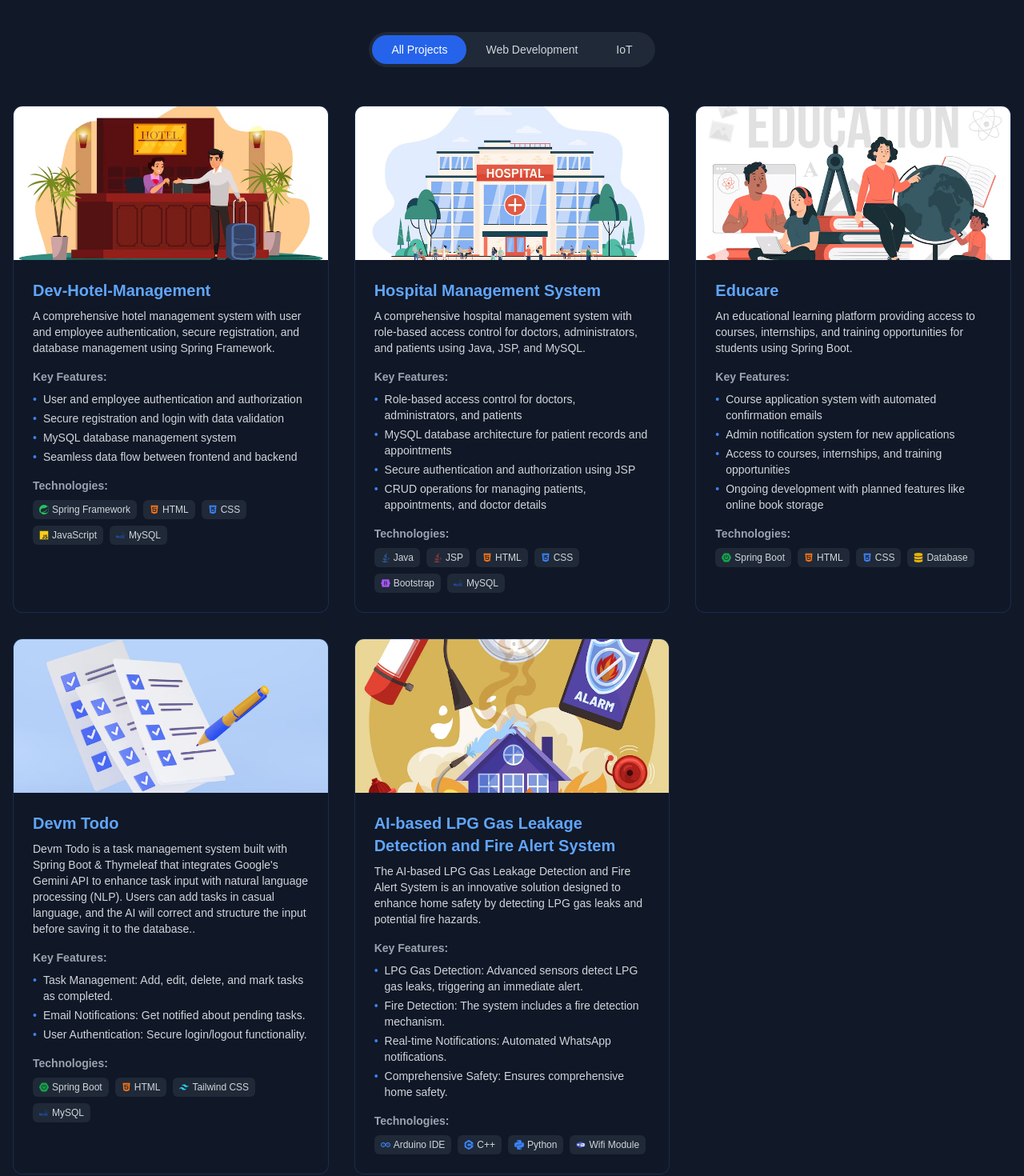
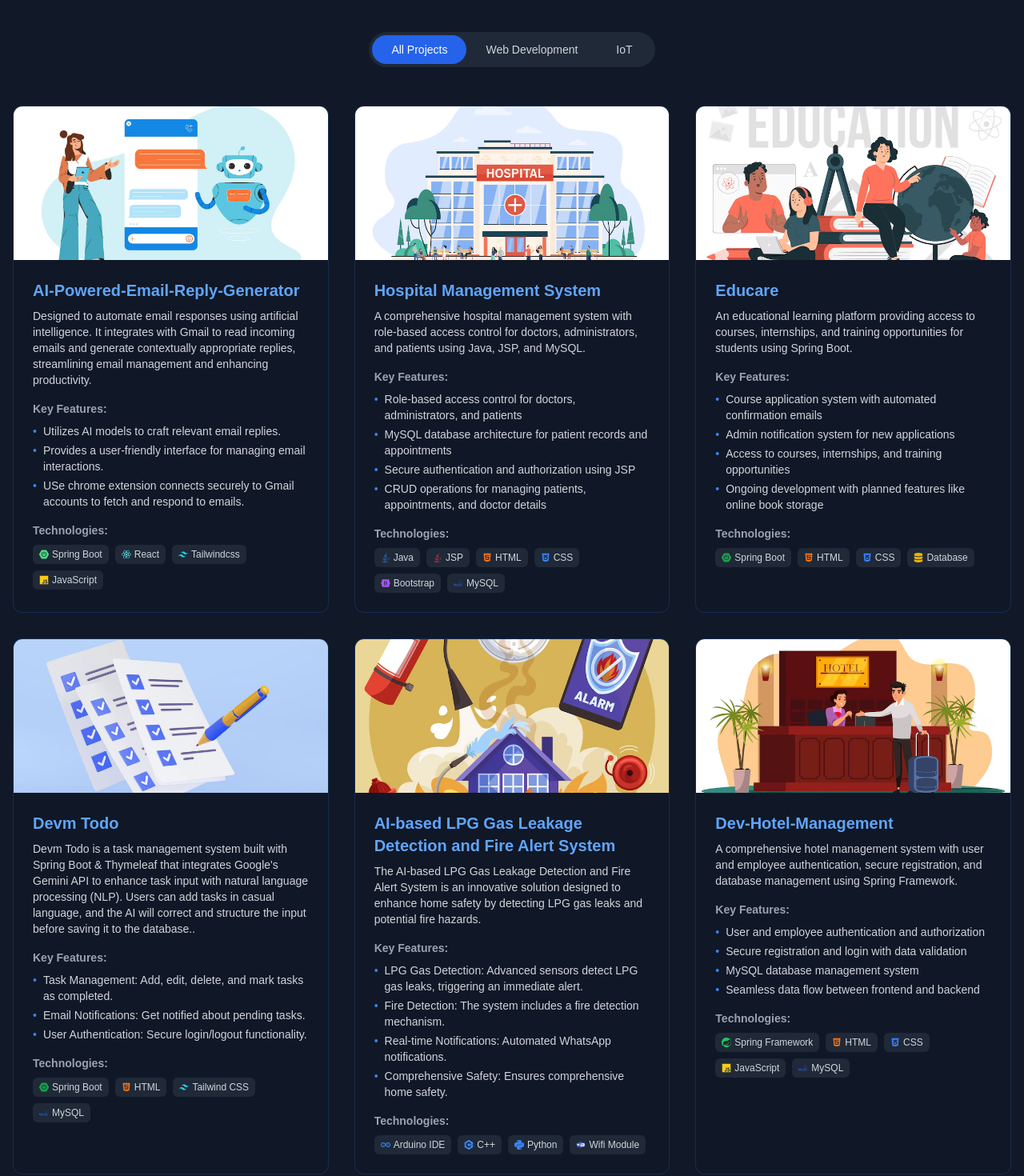
Before and after one commit to Debmalya06/Debmalya_Pan_Self-Portfolio, a React (Vite) app: page / in a window 1280 px wide. Shown: the part 3260-4730 px from the top of the page at 80% size. Built offline with nearby package versions, Linux system fonts and the light colour scheme.

Commit message:
changes on frontend

```diff
--- a/src/components/Projects.jsx
+++ b/src/components/Projects.jsx
@@ -9,6 +9,7 @@ import {
   FaCss3Alt,
   FaJs,
   FaDatabase,
+  FaReact  ,
 } from "react-icons/fa";
 import { SiSpring, SiMysql, SiBootstrap, SiTailwindcss, SiArduino, SiCplusplus,SiPython,SiSpringboot } from "react-icons/si";
 import { FcWiFiLogo } from "react-icons/fc";
@@ -19,25 +20,23 @@ const Projects = () => {
   const projects = [
     {
       id: 1,
-      title: "Dev-Hotel-Management",
+      title: "AI-Powered-Email-Reply-Generator",
       description:
-        "A comprehensive hotel management system with user and employee authentication, secure registration, and database management using Spring Framework.",
-      image: "/img/Hotel.png?height=300&width=500",
+        "Designed to automate email responses using artificial intelligence. It integrates with Gmail to read incoming emails and generate contextually appropriate replies, streamlining email management and enhancing productivity.",
+      image: "/img/Email.png?height=300&width=500",
       category: "web",
-      github: "https://github.com/debmalya06/Dev-Hotel-Management",
-      demo: "#",
+      github: "https://github.com/Debmalya06/AI-Powered-Email-Reply-Generator",
+      demo: "https://ai-powered-email-reply-generator-1.onrender.com/",
       technologies: [
-        { name: "Spring Framework", icon: <SiSpring className="text-green-500" /> },
-        { name: "HTML", icon: <FaHtml5 className="text-orange-500" /> },
-        { name: "CSS", icon: <FaCss3Alt className="text-blue-500" /> },
+        { name: "Spring Boot", icon: <SiSpringboot className="text-green-400" /> },
+        { name: "React", icon: <FaReact className="text-cyan-300" /> },
+        { name: "Tailwindcss", icon: <SiTailwindcss className="text-cyan-400" /> },
         { name: "JavaScript", icon: <FaJs className="text-yellow-400" /> },
-        { name: "MySQL", icon: <SiMysql className="text-blue-600" /> },
       ],
       features: [
-        "User and employee authentication and authorization",
-        "Secure registration and login with data validation",
-        "MySQL database management system",
-        "Seamless data flow between frontend and backend",
+        "Utilizes AI models to craft relevant email replies.",
+        "Provides a user-friendly interface for managing email interactions.",
+        "USe chrome extension connects securely to Gmail accounts to fetch and respond to emails.",
       ],
     },
     {
@@ -130,6 +129,29 @@ const Projects = () => {
 "Fire Detection: The system includes a fire detection mechanism.",
 "Real-time Notifications: Automated WhatsApp notifications.",
 "Comprehensive Safety: Ensures comprehensive home safety.",
+        ],
+      },
+      {
+        id: 6,
+        title: "Dev-Hotel-Management",
+        description:
+          "A comprehensive hotel management system with user and employee authentication, secure registration, and database management using Spring Framework.",
+        image: "/img/Hotel.png?height=300&width=500",
+        category: "web",
+        github: "https://github.com/debmalya06/Dev-Hotel-Management",
+        demo: "#",
+        technologies: [
+          { name: "Spring Framework", icon: <SiSpring className="text-green-500" /> },
+          { name: "HTML", icon: <FaHtml5 className="text-orange-500" /> },
+          { name: "CSS", icon: <FaCss3Alt className="text-blue-500" /> },
+          { name: "JavaScript", icon: <FaJs className="text-yellow-400" /> },
+          { name: "MySQL", icon: <SiMysql className="text-blue-600" /> },
+        ],
+        features: [
+          "User and employee authentication and authorization",
+          "Secure registration and login with data validation",
+          "MySQL database management system",
+          "Seamless data flow between frontend and backend",
         ],
       },
   ];
```
Also changed, not shown: public/img/Email.png (added).
